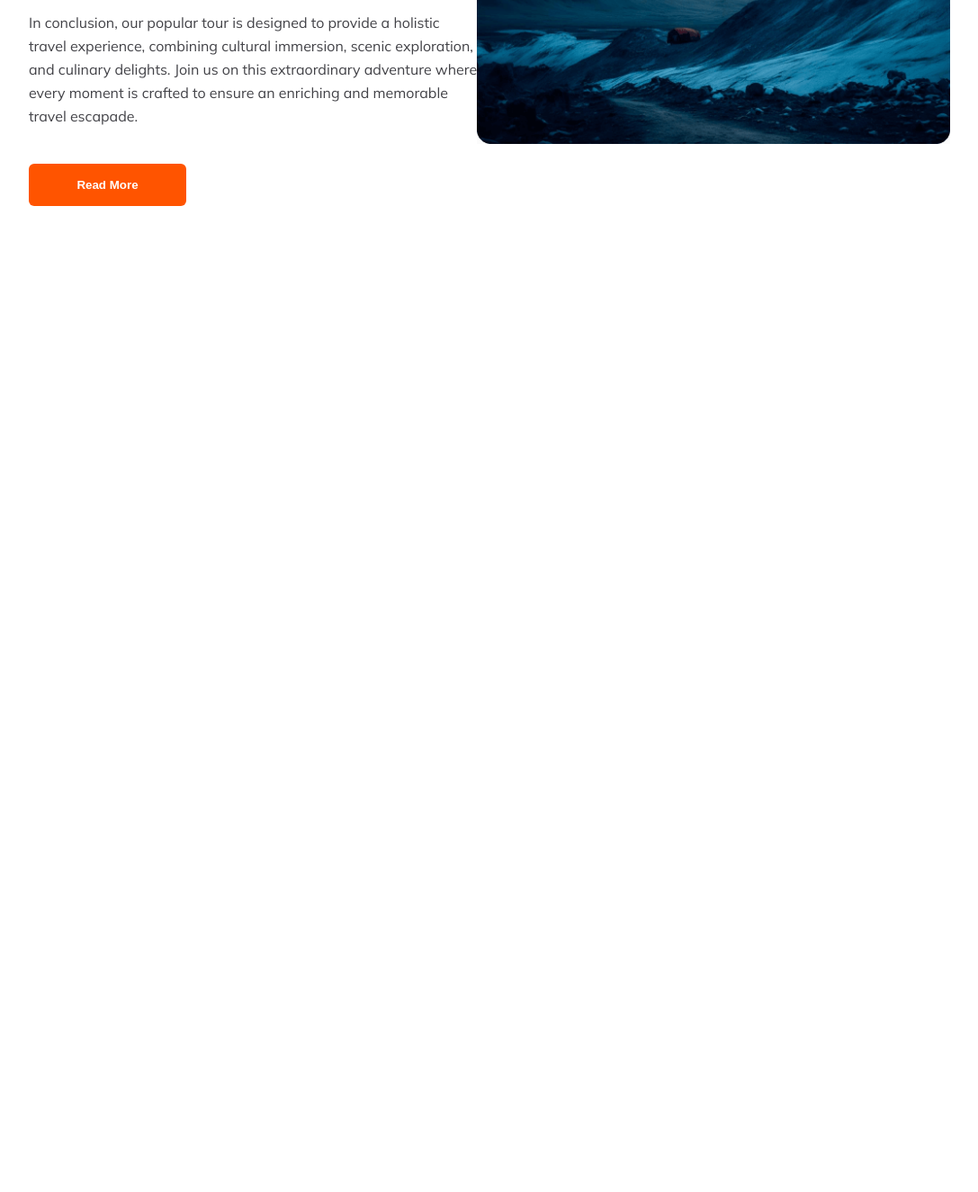
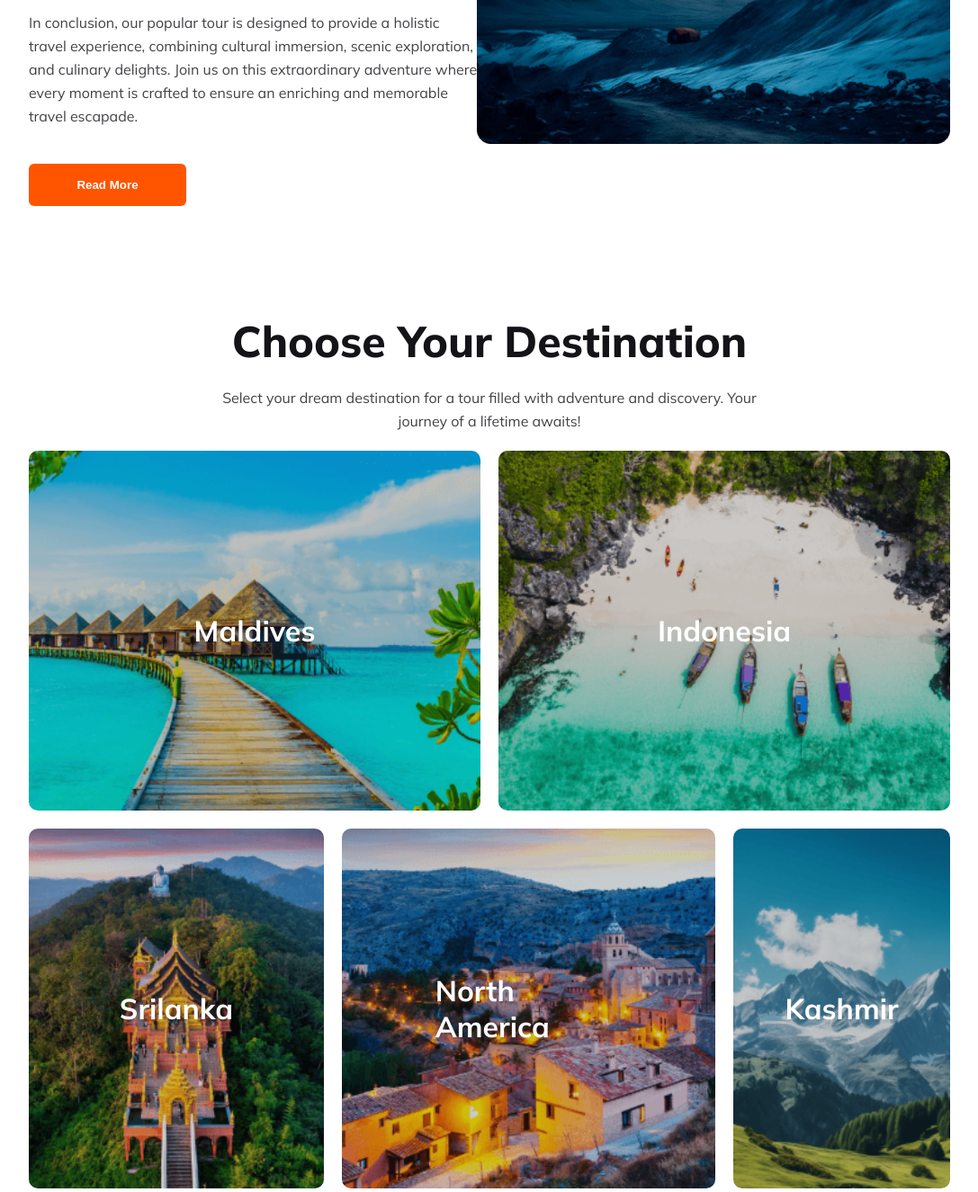
Before and after one commit to sadekcric/dream_tour_2024, a plain HTML site: page index.html in a window 1280 px wide. Shown: the part 1312-2637 px from the top of the page at 90% size, without its empty margins (96-1183 px from the left). Before the commit the page ends 1661 px from the top, so only its background shows below. Drawn offline with nearby package versions, Linux system fonts and the light colour scheme.

Commit message:
added Destination with responsive

```diff
--- a/index.html
+++ b/index.html
@@ -131,6 +131,49 @@
         <img src="images/Rectangle 4.png" alt="">
       </div>
     </section>
+
+    <!-- Choose Your Destination start -->
+    <section class="choose_destination_section">
+      <h3>Choose Your Destination</h3>
+      <p>Select your dream destination for a tour filled with adventure and discovery. Your journey of a lifetime awaits!</p>
+      <div class="choose_destination_img">
+        <div class="one">
+          <h6>Maldives</h6>
+          <img src="images/Rectangle 5.png" alt="">
+        </div>
+
+        <div class="two">
+          <h6>Indonesia</h6>
+          <img src="images/Rectangle 8.png" alt="">
+        </div>
+
+        <div class=three>
+          <h6>Srilanka</h6>
+          <img src="images/Rectangle 6.png" alt="">
+        </div>
+
+        <div class="four">
+          <h6>North America</h6>
+          <img src="images/Rectangle 7.png" alt="">
+        </div>
+
+        <div class="five">
+          <h6>Kashmir</h6>
+          <img src="images/Rectangle 9.png" alt="">
+        </div>
+
+        <div class="six">
+          <h6>Bangladesh</h6>
+          <img src="images/Rectangle 11.png" alt="">
+        </div>
+
+        <div class="seven">
+          <h6>Bandarban</h6>
+          <img src="images/Rectangle 10.png" alt="">
+        </div>
+
+      </div>
+    </section>
   </main>
 
 
--- a/style.css
+++ b/style.css
@@ -228,6 +228,92 @@ margin: 20px 0;
 /* popular_tour_section end */
 
 
+/* Choose Your Destination start */
+.choose_destination_section{
+  margin-bottom: 100px;
+}
+.choose_destination_section h3{
+  color:var(--dark-1);
+font-size: 3rem;
+font-weight: 800;
+text-align: center;
+}
+.choose_destination_section p{
+  color: var(--dark-2);
+  text-align: center;
+  font-weight: 400;
+  line-height: 26px;
+  max-width: 600px;
+  margin: 20px auto;
+}
+.choose_destination_img{
+  display: grid;
+  grid-template-columns: repeat(12, 1fr);
+  grid-template-rows: repeat(3,1fr);
+  gap:20px;
+}
+
+.choose_destination_img img{
+  width:100%;
+  height:100%;
+  object-fit: cover;
+  border-radius: 10px;
+}
+.choose_destination_img div{
+  height: 400px;
+
+}
+.one{
+  grid-column: 1/7;
+}
+.choose_destination_img div{
+  position: relative;
+}
+
+.seven h6,
+.six h6,
+.five h6,
+.four h6,
+.three h6,
+.two h6,
+.one h6{
+  color:#fff;
+  font-size: 2rem;
+  position: absolute;
+  top:50%;
+  left: 50%;
+  transform: translate(-50%, -50%);
+}
+.two{
+  grid-column: 7/-1;
+}
+.three{
+  grid-column: 1/5;
+}
+.four{
+  grid-column:5/10 ;
+}
+.five{
+  grid-column:10/-1 ;
+}
+.six{
+  grid-column:1/7 ;
+}
+.seven{
+  grid-column:7/-1;
+}
+
+/* Choose Your Destination end */
+
+
+
+
+
+
+
+
+
+
 
 
 
@@ -277,6 +363,21 @@ margin: 20px 0;
   .popular_tour_dtls{
     width: 100%;
   }
+
+  /* choose_destination_img */
+  .choose_destination_img{
+    grid-template-columns: 1fr;
+    grid-template-rows: 1fr;
+  }
+  .seven,
+.six,
+.five,
+.four,
+.three,
+.two,
+.one{
+  grid-column: 1;
+}
 }
 
 /* Medium device */
```
